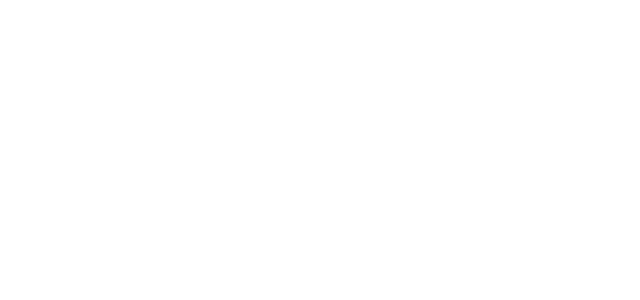
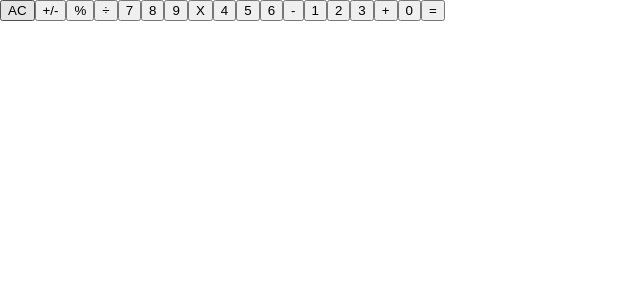
Before and after one commit to Farida-Hamid/Maths-Magicians, a React (Create React App) app: page / in a window 1280 px wide. Shown: the top 300 px of the page, without its empty margins (0-640 px from the left). Built offline with nearby package versions, Linux system fonts and the light colour scheme.

Commit message:
Build UI components

```diff
--- a/src/App.js
+++ b/src/App.js
@@ -1,7 +1,12 @@
-function App() {
-	return (
-		null
-	);
+import React from 'react';
+import Calculator from './components/calculator';
+// eslint-disable-next-line react/prefer-stateless-function
+class App extends React.Component {
+  render() {
+    return (
+      <Calculator />
+    );
+  }
 }
 
 export default App;
--- /dev/null
+++ b/src/components/calculator.js
@@ -0,0 +1,44 @@
+import React from 'react';
+// class buttons extends React.Component {
+//   constructor(props) {
+//     super(props);
+//   }
+//   render() {
+//     return (
+//     <div>this.value</div>
+//     );
+//   }
+// };
+// eslint-disable-next-line react/prefer-stateless-function
+class Calculator extends React.Component {
+  // constructor(props) {
+  //   super(props);
+  // }
+  render() {
+    return (
+      <div>
+        <div className="screen" />
+        <button type="button" className="gray">AC</button>
+        <button type="button" className="gray">+/-</button>
+        <button type="button" className="gray">%</button>
+        <button type="button" className="orange">&#247;</button>
+        <button type="button" className="gray">7</button>
+        <button type="button" className="gray">8</button>
+        <button type="button" className="gray">9</button>
+        <button type="button" className="orange">X</button>
+        <button type="button" className="gray">4</button>
+        <button type="button" className="gray">5</button>
+        <button type="button" className="gray">6</button>
+        <button type="button" className="orange">-</button>
+        <button type="button" className="gray">1</button>
+        <button type="button" className="gray">2</button>
+        <button type="button" className="gray">3</button>
+        <button type="button" className="orange">+</button>
+        <button type="button" className="zero">0</button>
+        <button type="button" className="orange">=</button>
+      </div>
+    );
+  }
+}
+
+export default Calculator;
```
Also changed, not shown: src/index.js (+9 -9 lines).
